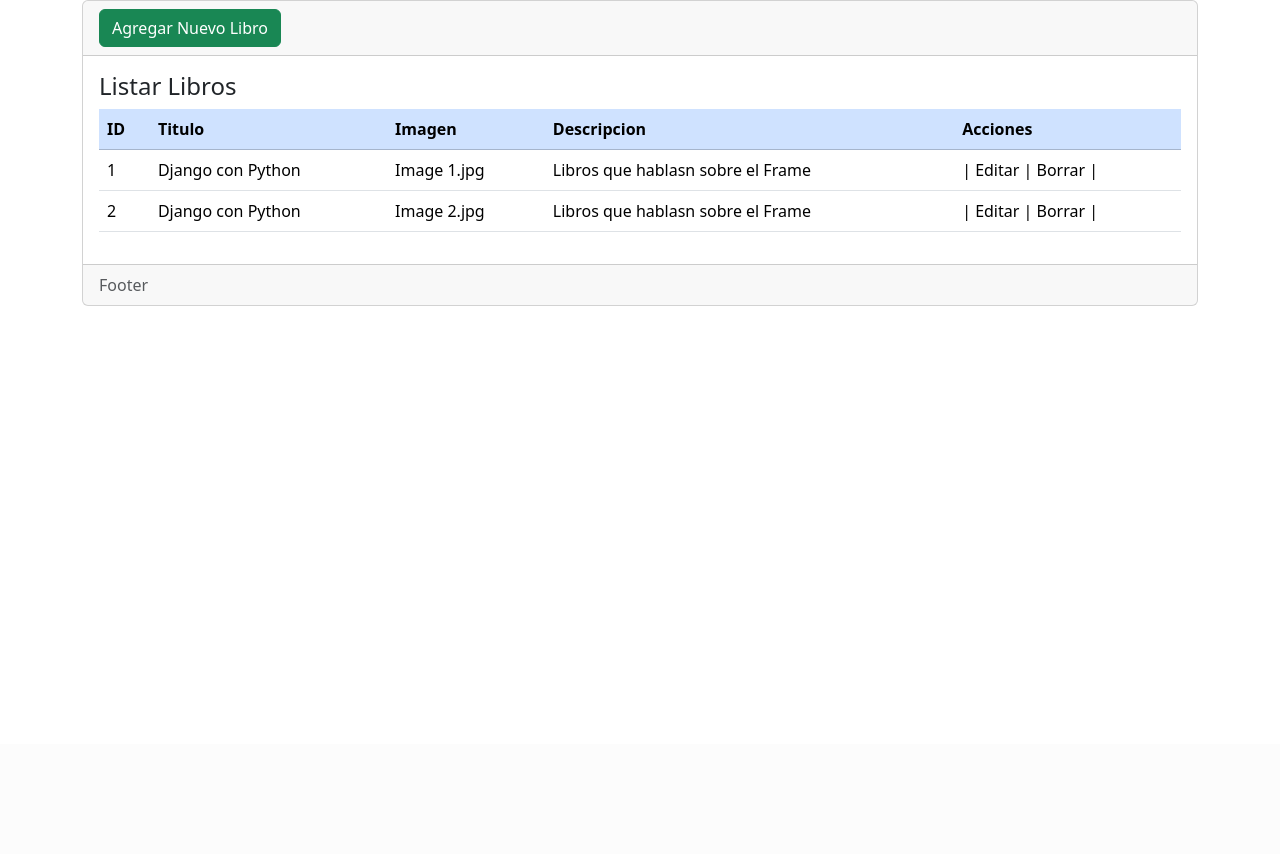
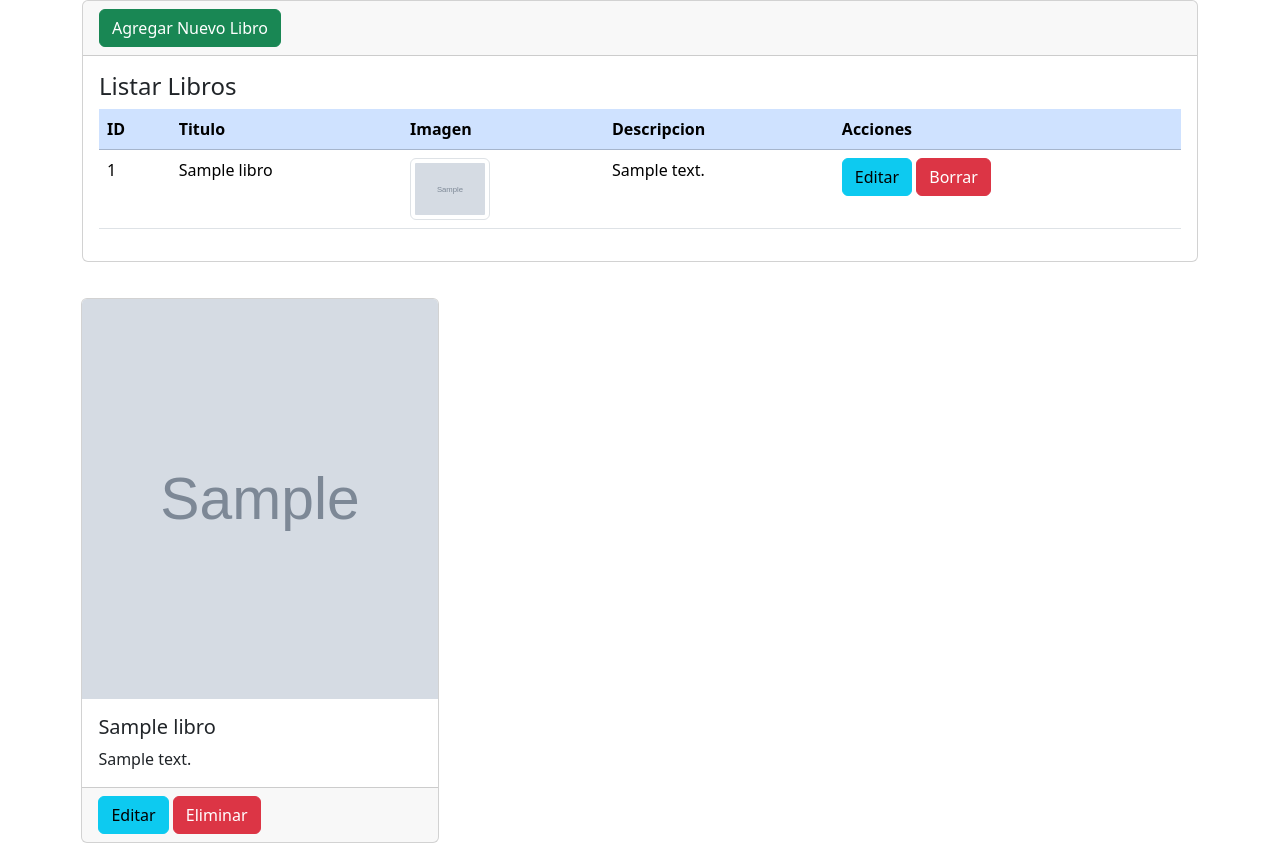
Before and after one commit to ingalexrodas/TECRODAS, a Django app: page /libros in a window 1280 px wide. Shown: the part 56-910 px from the top of the page. Before the commit the page ends 362 px from the top, so only its background shows below. Run offline with Django 5.2, Linux system fonts and the light colour scheme; tables that the repository leaves empty hold one stand-in row (values such as "Sample post"); grey boxes marked "Sample" are stand-in pictures.

Commit message:
SUbe y guarda y elimina Libros

```diff
--- a/polleria/admin.py
+++ b/polleria/admin.py
@@ -1,3 +1,5 @@
 from django.contrib import admin
+from .models import Libro
+admin.site.register(Libro)
 
 # Register your models here.
--- a/polleria/models.py
+++ b/polleria/models.py
@@ -1,3 +1,15 @@
+from typing import Any
 from django.db import models
 
-# Create your models here.
+class Libro(models.Model):
+    id=models.AutoField(primary_key=True)
+    titulo=models.CharField(max_length=100,verbose_name='Título')
+    imagen=models.ImageField(upload_to='imagenes/',null=True,verbose_name='Imagen')
+    descripcion=models.TextField(null=True,verbose_name='Descripción')
+
+    def __str__(self):
+        fila="ID: "+str(self.id)+ " Titulo: "+self.titulo+" - "+"Descripción: "+self.descripcion
+        return fila
+    def delete(self, using=None, keep_parents=False):
+        self.imagen.storage.delete(self.imagen.name)
+        super().delete()
--- a/polleria/templates/libros/index.html
+++ b/polleria/templates/libros/index.html
@@ -6,7 +6,8 @@
 
 <div class="card">
     <div class="card-header">
-    <a name="" id="" class="btn btn-success" href="{% url 'crear' %}" role="button">Agregar Nuevo Libro</a></div>
+        <a name="" id="" class="btn btn-success" href="{% url 'crear' %}" role="button">Agregar Nuevo Libro</a>
+    </div>
     <div class="card-body">
         <h4 class="card-title">Listar Libros</h4>
         <div class="table-responsive">
@@ -21,28 +22,73 @@
                     </tr>
                 </thead>
                 <tbody>
+                    {% for libro in libros %}
                     <tr class="">
-                        <td scope="row">1</td>
-                        <td>Django con Python</td>
-                        <td>Image 1.jpg</td>
-                        <td>Libros que hablasn sobre el Frame</td>
-                        <td>| Editar | Borrar |</td>
+                        <td scope="row">{{libro.id}}</td>
+                        <td>{{libro.titulo}}</td>
+                        <td><a href="{{ libro.imagen.url }}">
+                                <img src="{{ libro.imagen.url }}"  class="img-thumbnail" width="80"alt="image desc" /></a>
+
+                        </td>
+                        <td>{{libro.descripcion}}</td>
+                        <td><a name="" id="" class="btn btn-info" href="{% url 'editar' %}" role="button">Editar</a>
+                            <a name="" id="" class="btn btn-danger" href="#" role="button">Borrar</a>
+                        </td>
                     </tr>
-                    <tr class="">
-                        <td scope="row">2</td>
-                        <td>Django con Python</td>
-                        <td>Image 2.jpg</td>
-                        <td>Libros que hablasn sobre el Frame</td>
-                        <td>| Editar | Borrar |</td>
-                    </tr>
+                    {% endfor%}
                 </tbody>
             </table>
         </div>
 
     </div>
-    <div class="card-footer text-muted">Footer</div>
+
+</div><br>
+
 </div>
+<br><br>
+{% for libro in libros %}
+<div class="card-deck col-md-4" style="padding: 1%;">
+    <div class="card">
+        <div><a href="{{ libro.imagen.url }}">
+            <img class="card-img-top" src="{{ libro.imagen.url }}" height="400"></a>
+        </div>
+        <div class="card-body">
+                <h5 class="card-title">{{libro.titulo}}</h5>
+                <p class="card-text">{{libro.descripcion}}</p>
+        </div>
+        <div class="card-footer">
+                <a name="" id="" class="btn btn-info" href="{% url 'editar' %}" role="button">Editar</a>
+                <button type="button" class="btn btn-danger" data-bs-toggle="modal" data-bs-target="#confirmDeleteModal{{libro.id}}">
+                    Eliminar
+                  </button>
 
-
-
+                  <!-- Modal de confirmación -->
+                  <div class="modal fade" id="confirmDeleteModal{{ libro.id }}"tabindex="-1" aria-labelledby="confirmDeleteModalLabel" aria-hidden="true">
+                    <div class="modal-dialog">
+                      <div class="modal-content">
+                        <div class="modal-header">
+                          <h5 class="modal-title" id="confirmDeleteModalLabel">Confirmar eliminación</h5>
+                          <button type="button" class="btn-close" data-bs-dismiss="modal" aria-label="Close"></button>
+                        </div>
+                        <div class="modal-body">
+                          ¿Estás seguro de que quieres eliminar este Libro?
+                        </div>
+                        <div class="modal-footer">
+                          <button type="button" class="btn btn-secondary" data-bs-dismiss="modal">Cancelar</button>
+                          <form action="{% url 'eliminar' libro.id %}" method="POST" style="display:inline;">
+                            <!-- Incluir un token CSRF si estás usando Django -->
+                            <input type="hidden" name="csrfmiddlewaretoken" value="{{ csrf_token }}">
+                            <!-- Incluir el identificador del registro a eliminar -->
+                            <input type="hidden" name="id" value="ID_DEL_REGISTRO">
+                            <button type="submit" class="btn btn-danger">Eliminar</button>
+                          </form>
+                        </div>
+                      </div>
+                    </div>
+                  </div>
+         </div>
+    </div>
+</div>
+{% endfor%}
+<br><br>
 {% endblock %}
--- a/polleria/urls.py
+++ b/polleria/urls.py
@@ -1,9 +1,14 @@
 from django.urls import path
 from . import views
+from django.conf import settings
+from django.contrib.staticfiles.urls import static
 
 urlpatterns=[
     path('',views.inicio, name='inicio'),
     path('nosotros',views.nosotros, name='nosotros'),
     path('libros',views.libros, name='libros'),
     path('libros/crear',views.crear, name='crear'),
-]
+    path('libros/editar',views.editar, name='editar'),
+    path('eliminar/<int:id>',views.eliminar, name='eliminar'),
+
+]+ static(settings.MEDIA_URL,document_root=settings.MEDIA_ROOT)
--- a/polleria/views.py
+++ b/polleria/views.py
@@ -1,6 +1,7 @@
-from django.shortcuts import render
+from django.shortcuts import render,redirect
 from django.http import HttpResponse
-
+from .models import Libro
+from .forms import LibroForm
 def inicio(request):
     return render(request,'paginas/inicio.html')
 # Create your views here.
@@ -8,6 +9,17 @@ def nosotros(request):
     return render(request,'paginas/nosotros.html')
 
 def libros(request):
-    return render(request,'libros/index.html')
+    libros=Libro.objects.all()
+    return render(request,'libros/index.html',{'libros':libros})
 def crear(request):
-    return render(request,'libros/crear.html')
+    formulario=LibroForm(request.POST or None,request.FILES or None)
+    if formulario.is_valid():
+        formulario.save()
+        return redirect('libros')
+    return render(request,'libros/crear.html',{'formulario':formulario})
+def editar(request):
+    return render(request,'libros/editar.html')
+def  eliminar(request,id):
+    libros=Libro.objects.get(id=id)
+    libros.delete()
+    return redirect('libros')
--- a/sistema/__init__.py
+++ b/sistema/__init__.py
@@ -0,0 +1,2 @@
+import pymysql
+pymysql.install_as_MySQLdb()
```
Also changed, not shown: polleria/forms.py (added, +7 -0 lines), polleria/templates/libros/editar.html (+8 -1 lines), polleria/templates/libros/form.html (+12 -2 lines), sistema/settings.py (+10 -3 lines), imagenes/2.jpg (added), imagenes/2_VILbILe.jpg (added), imagenes/2_k7u19gE.jpg (added), imagenes/2_xK6DYAQ.jpg (added), imagenes/3.jpeg (added), imagenes/3_aOMTdpD.jpeg (added), imagenes/5.webp (added), imagenes/LOGIA.jpeg (added), polleria/migrations/0001_initial.py (added).
